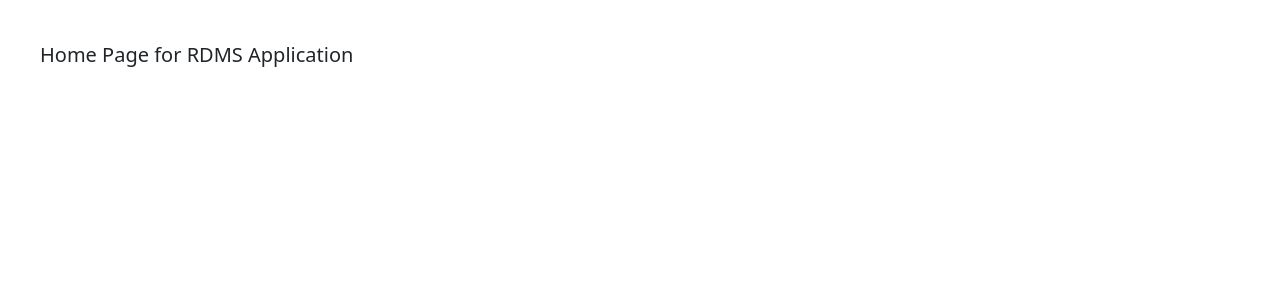
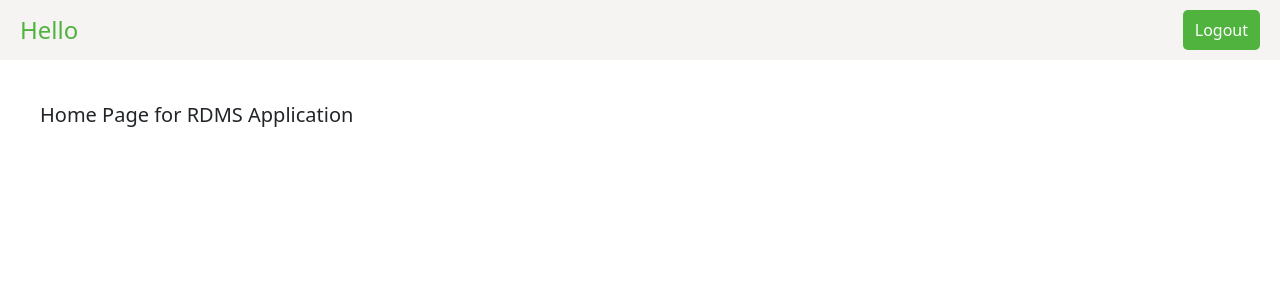
Before and after one commit to SravaniSingam-WAL/rdms, a React (Create React App) app: page /rdms/home in a window 1280 px wide. Shown: the top 300 px of the page. Built offline with nearby package versions, Linux system fonts and the light colour scheme.

Commit message:
Added header for all pages except login page

```diff
--- a/src/App.js
+++ b/src/App.js
@@ -1,9 +1,12 @@
 import React from "react";
-import { BrowserRouter as Router, Routes, Route,Navigate } from 'react-router-dom';
-import { getToken } from "./utils";
+import { BrowserRouter as Router, Routes, Route, Navigate } from 'react-router-dom';
+import { createBrowserHistory } from 'history';
+
 import Login from './login';
 import Home from './home';
-import { createBrowserHistory } from 'history';
+import { getToken } from "./utils";
+import WithOutNav from "./withOutNav";
+import WithNav from "./withNav";
 
 const history = createBrowserHistory({ basename: '/rdms' });
 
@@ -13,8 +16,13 @@ function App() {
   return (
     <Router history={history} basename="/rdms">
     <Routes>
+    <Route element ={<WithOutNav />}>
     <Route path="/" element={token ? <Navigate to="/home" /> : <Login />} />
-      <Route path="/home" element={<Home />} />
+    <Route path="/login" element={<Login />} />
+  </Route>
+  <Route element = {<WithNav />}>
+    <Route path="/home" element={<Home />} />
+    </Route>
     </Routes>
   </Router>
   );
--- /dev/null
+++ b/src/header.js
@@ -0,0 +1,22 @@
+import React from 'react';
+import { useNavigate } from 'react-router-dom';
+import { getBrandName,getToken,setToken } from './utils';
+
+const Header =() => {
+  const navigate = useNavigate();
+    const brandName = getBrandName()
+   const token =getToken()
+    const logout = ()=>{
+        console.log('click on logout')
+        setToken({})
+        navigate('/login')
+    }
+  return (
+   <div className='navBar'>
+    <div className='brand'>{brandName}Hello</div>
+    <button className='logout' onClick={()=>logout()}>Logout</button>
+    </div>
+  );
+  }
+
+export default Header;
--- a/src/home.js
+++ b/src/home.js
@@ -6,7 +6,6 @@ const Home = () => {
 
   return (
     <div>
-    <span className="brandName">{brandName}</span>
       <p className="para">Home Page for RDMS Application</p>
     </div>
   );
--- a/src/index.css
+++ b/src/index.css
@@ -59,3 +59,28 @@ button:hover {
   margin-top: 30px;
   margin-bottom: 35px;;
  }
+
+.navBar{
+  display: flex;
+  justify-content: space-between;
+  align-items: center;
+  background-color: #f6f3f3;
+  color:  #4fb33d;
+  padding: 10px 20px;
+  }
+  .brand{
+    font-size: 1.5rem;
+    color:  #4fb33d;
+  }
+  .logout{
+    cursor: pointer;
+    padding: 8px 12px;
+    color: white;
+    background-color: #4fb33d;
+    border: none;
+    border-radius: 5px;
+    transition: background-color 0.3s ease;
+   }
+  .logout:hover{
+    background-color: #3fd64c;
+  }
--- /dev/null
+++ b/src/withNav.js
@@ -0,0 +1,12 @@
+import React from 'react'
+import { Outlet } from 'react-router-dom'
+import Header from './header'
+
+export default ()=> {
+  return(
+    <>
+    <Header/>
+    <Outlet />
+    </>
+  );
+};
--- /dev/null
+++ b/src/withOutNav.js
@@ -0,0 +1,4 @@
+import React from 'react'
+import { Outlet } from 'react-router-dom'
+
+export default () => <Outlet />
```
